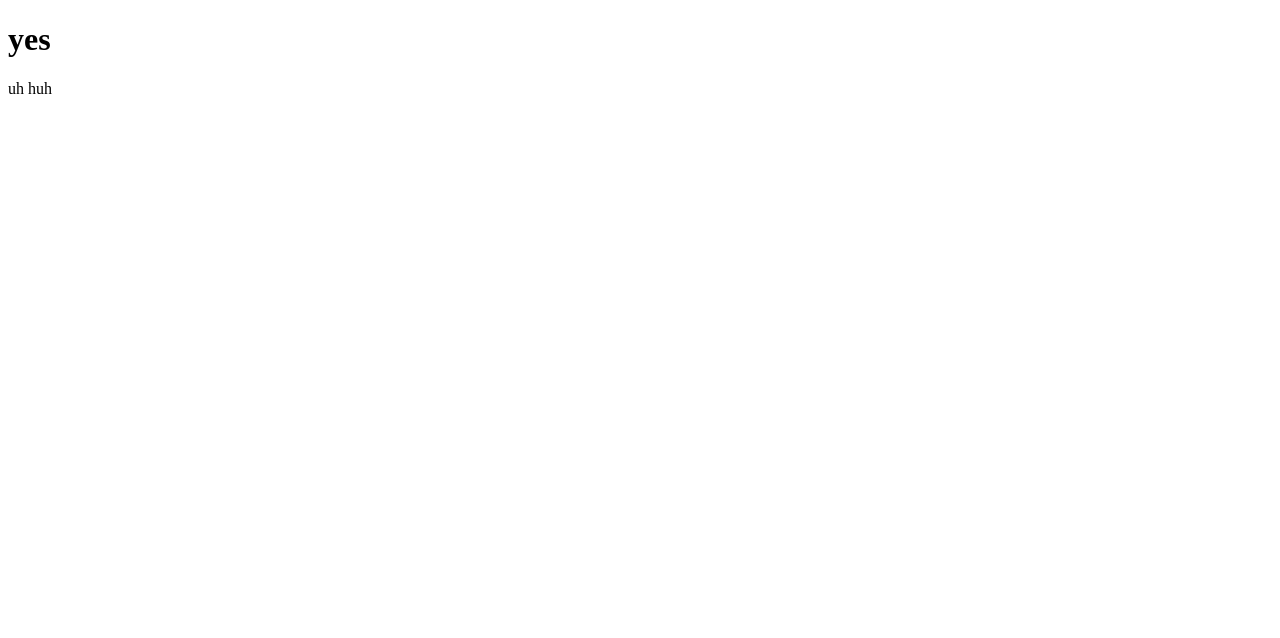
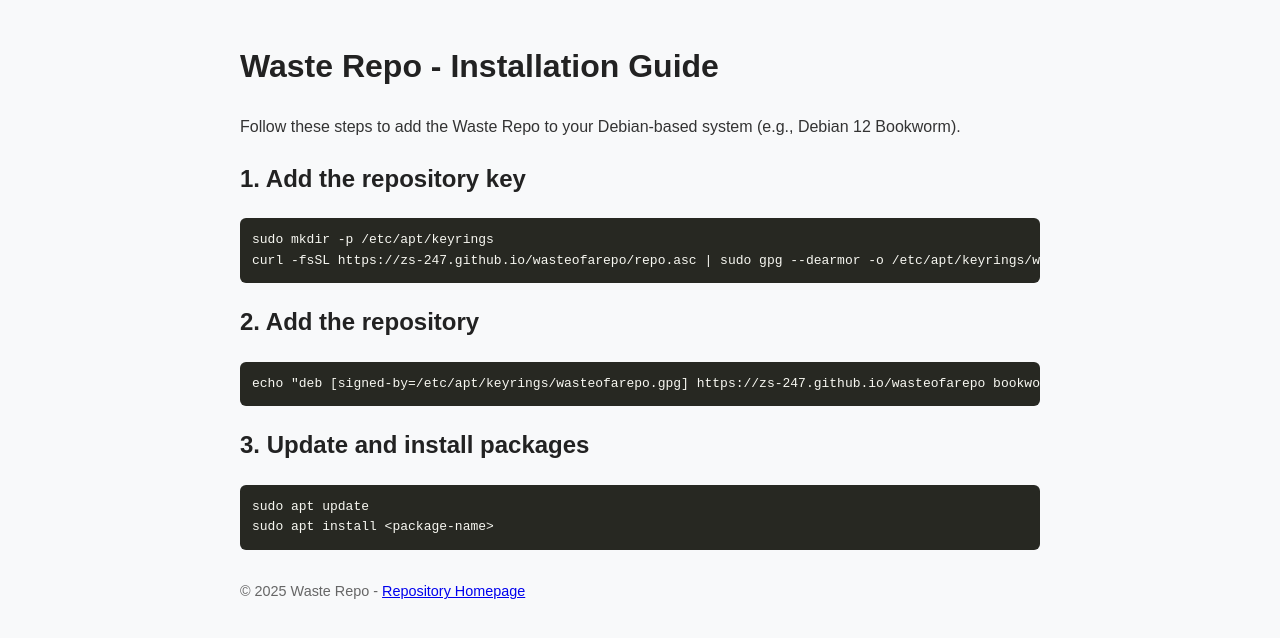
Before and after one commit to ZS-247/wasteofarepo, a plain HTML site: page index.html in a window 1280 px wide. Drawn offline with Linux system fonts and the light colour scheme.

Commit message:
Update index.html

```diff
--- a/index.html
+++ b/index.html
@@ -1,12 +1,58 @@
 <!DOCTYPE html>
-<html>
+<html lang="en">
 <head>
-<title>Waste of an apt repo</title>
+  <meta charset="UTF-8">
+  <meta name="viewport" content="width=device-width, initial-scale=1.0">
+  <title>Waste Repo - Installation Guide</title>
+  <style>
+    body {
+      font-family: Arial, sans-serif;
+      line-height: 1.6;
+      background-color: #f8f9fa;
+      color: #333;
+      max-width: 800px;
+      margin: 0 auto;
+      padding: 20px;
+    }
+    h1, h2 {
+      color: #222;
+    }
+    pre {
+      background-color: #272822;
+      color: #f8f8f2;
+      padding: 12px;
+      border-radius: 6px;
+      overflow-x: auto;
+    }
+    code {
+      font-family: monospace;
+    }
+    footer {
+      margin-top: 30px;
+      font-size: 0.9em;
+      color: #666;
+    }
+  </style>
 </head>
 <body>
 
-<h1>yes</h1>
-<p>uh huh</p>
+  <h1>Waste Repo - Installation Guide</h1>
+  <p>Follow these steps to add the Waste Repo to your Debian-based system (e.g., Debian 12 Bookworm).</p>
+
+  <h2>1. Add the repository key</h2>
+  <pre><code>sudo mkdir -p /etc/apt/keyrings
+curl -fsSL https://zs-247.github.io/wasteofarepo/repo.asc | sudo gpg --dearmor -o /etc/apt/keyrings/wasteofarepo.gpg</code></pre>
+
+  <h2>2. Add the repository</h2>
+  <pre><code>echo "deb [signed-by=/etc/apt/keyrings/wasteofarepo.gpg] https://zs-247.github.io/wasteofarepo bookworm main" | sudo tee /etc/apt/sources.list.d/wasteofarepo.list</code></pre>
+
+  <h2>3. Update and install packages</h2>
+  <pre><code>sudo apt update
+sudo apt install &lt;package-name&gt;</code></pre>
+
+  <footer>
+    &copy; 2025 Waste Repo - <a href="https://zs-247.github.io/wasteofarepo">Repository Homepage</a>
+  </footer>
 
 </body>
-</html
+</html>
```
